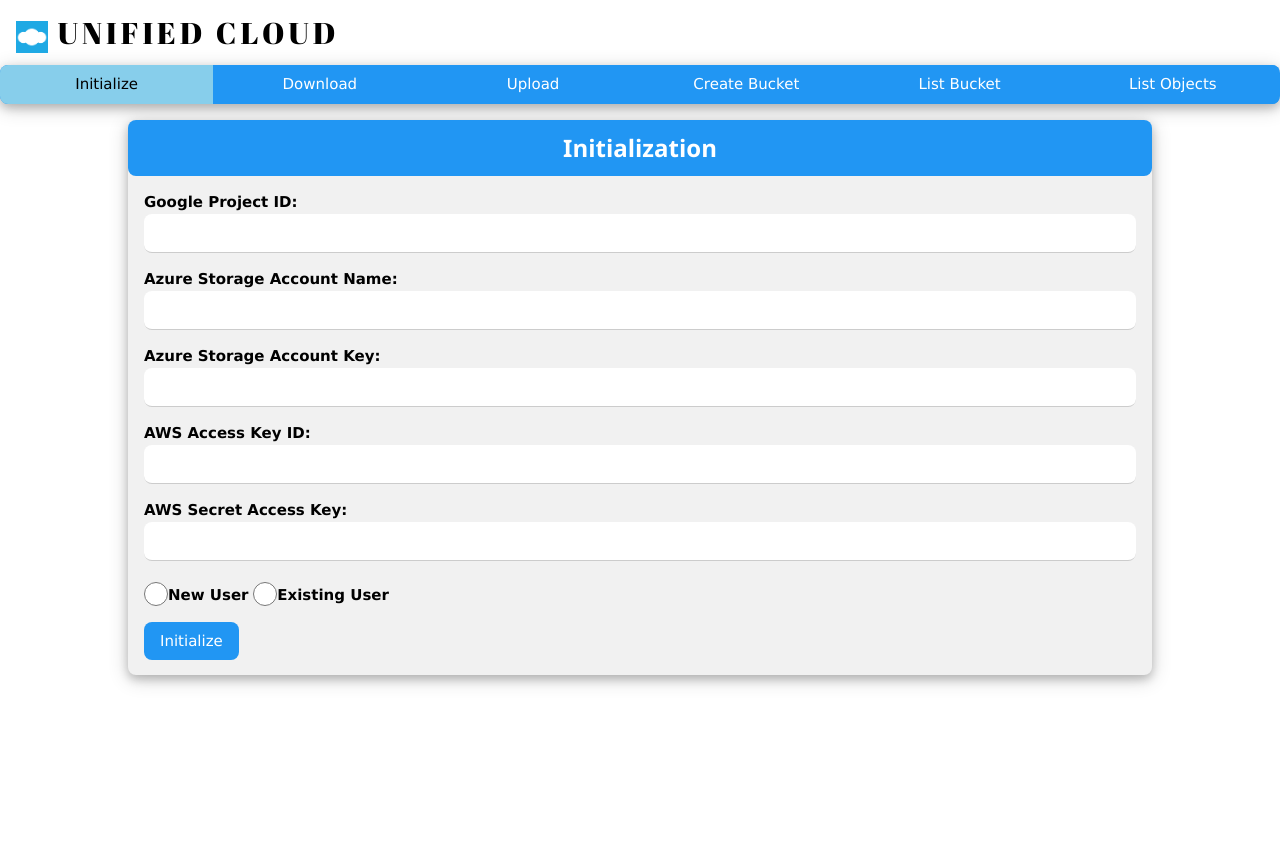
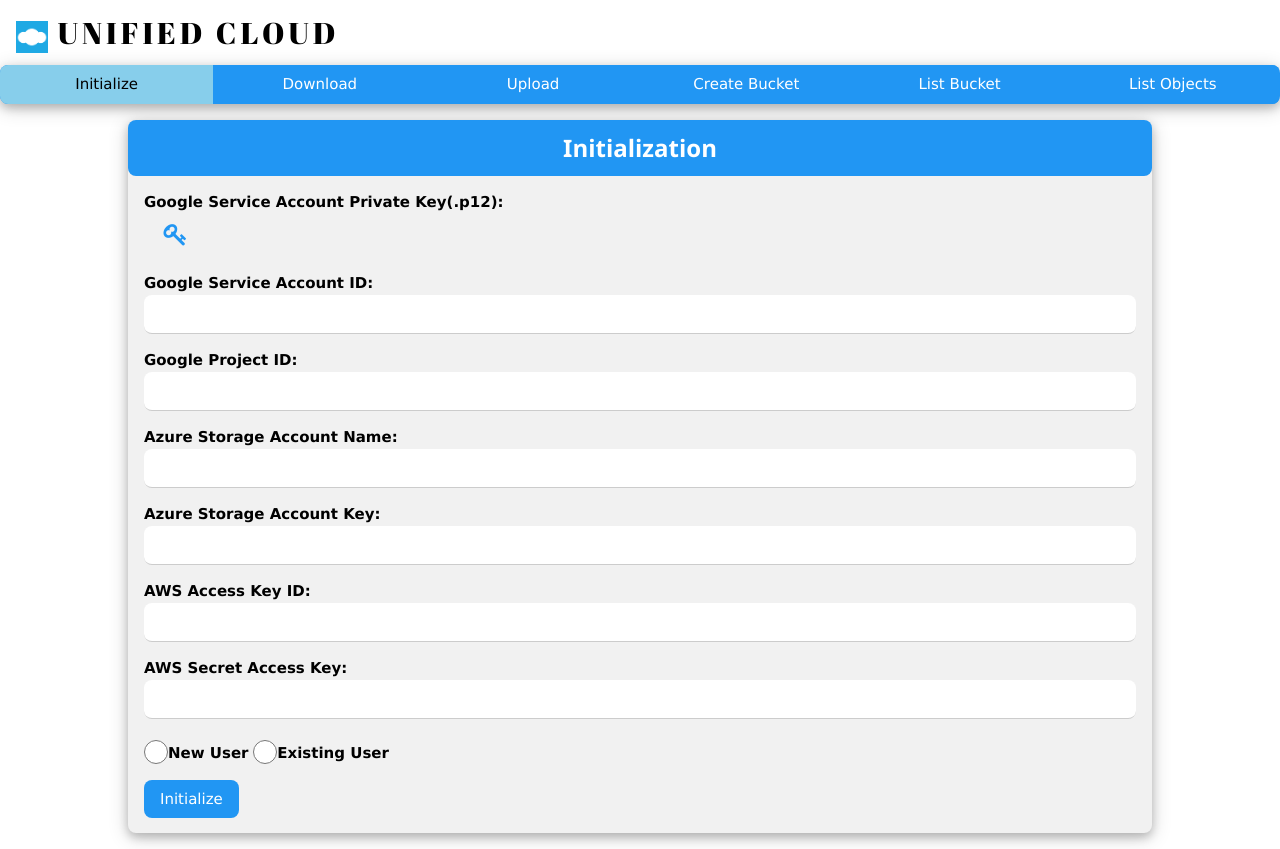
Before and after one commit to danielwwong/Unified-Cloud-API, a Flask app: page /initialize/ in a window 1280 px wide. Before the commit the page ends 686 px from the top, so only its background shows below. Run offline with Flask 2, Linux system fonts and the light colour scheme.

Commit message:
first setup

```diff
--- a/main.py
+++ b/main.py
@@ -8,13 +8,18 @@ from scheduler import scheduler
 app = Flask(__name__)
 backup_file_folder = '/Users/danielwong/'
 basedir = custom_api.os.path.abspath(custom_api.os.path.dirname(__file__))
+backup_google_key_folder = basedir
 temp_file_folder = 'static/temp/'
 key_file_folder = 'static/keys/'
 scheduler = scheduler(num_workers=3)
+custom_api.os.environ['BOTO_CONFIG'] = basedir + '/boto'
+
 
 @app.route('/initialize/', methods = ['GET', 'POST'])
 def initialize():
     if request.method == 'POST':
+        google_key = request.files['google_key']
+        google_service_account = request.form['google_service_account']
         google_project_id = request.form['google_project_id']
         azure_account_name = request.form['azure_account_name']
         azure_account_key = request.form['azure_account_key']
@@ -23,6 +28,11 @@ def initialize():
         global username
         username = request.form['username']
         decrypt_password = request.form['decrypt_password']
+        with open (basedir + '/boto', 'w') as boto_file:
+            boto_file.write('[Credentials]\ngs_service_key_file = google_key.p12\ngs_service_client_id = ' + google_service_account + '\n[Boto]\nhttps_validate_certificates = True\n[GoogleCompute]\n[GSUtil]\ncontent_language = en\ndefault_project_id = ' + google_project_id + '\n[OAuth2]')
+        boto_file.close()
+        backup_key_path = backup_google_key_folder + '/google_key.p12'
+        google_key.save(backup_key_path)
         google_info, azure_info, aws_info = custom_api.initialize(google_project_id, azure_account_name, azure_account_key, s3_access_key_id, s3_secret_access_key)
         if username == '':
             user_info = 'Failed to Initialize User!'
--- a/templates/initialize.html
+++ b/templates/initialize.html
@@ -18,6 +18,9 @@
 					document.getElementById("dynamic_password").style.display = "none";
 				}
 			}
+			function display_file_name(choose_file_button) {
+				document.getElementById("google_key_file_display").innerHTML = "<i class='fa fa-key fa-fw' style='font-size:24px;color:#2196f3'></i><br>" + choose_file_button.files[0].name;
+			}
 		</script>
 {% endblock %}
 {% block initialize_button %}w3-light-blue{% endblock %}
@@ -26,7 +29,15 @@
 			<div class="w3-container w3-round-large w3-blue w3-center">
 				<h3><b>Initialization</b></h3>
 			</div>
-			<form class="w3-container" action="/initialize/" method="POST">
+			<form class="w3-container" action="/initialize/" method="POST" enctype="multipart/form-data">
+				<p>
+					<b>Google Service Account Private Key(.p12):</b><br>
+					<input type="file" style="display:none" onchange="display_file_name(this);" accept=".p12" name="google_key" id="google_key_file"><label class="w3-button w3-ripple w3-round-large" for="google_key_file" id="google_key_file_display"><i class="fa fa-key fa-fw" style="font-size:24px;color:#2196f3"></i></label>
+				</p>
+				<p>
+					<b>Google Service Account ID:</b>
+					<input class="w3-input w3-round-large" type="text" name="google_service_account">
+				</p>
 				<p>
 					<b>Google Project ID:</b>
 					<input class="w3-input w3-round-large" type="text" name="google_project_id">
```
Also changed, not shown: 1 other file.
